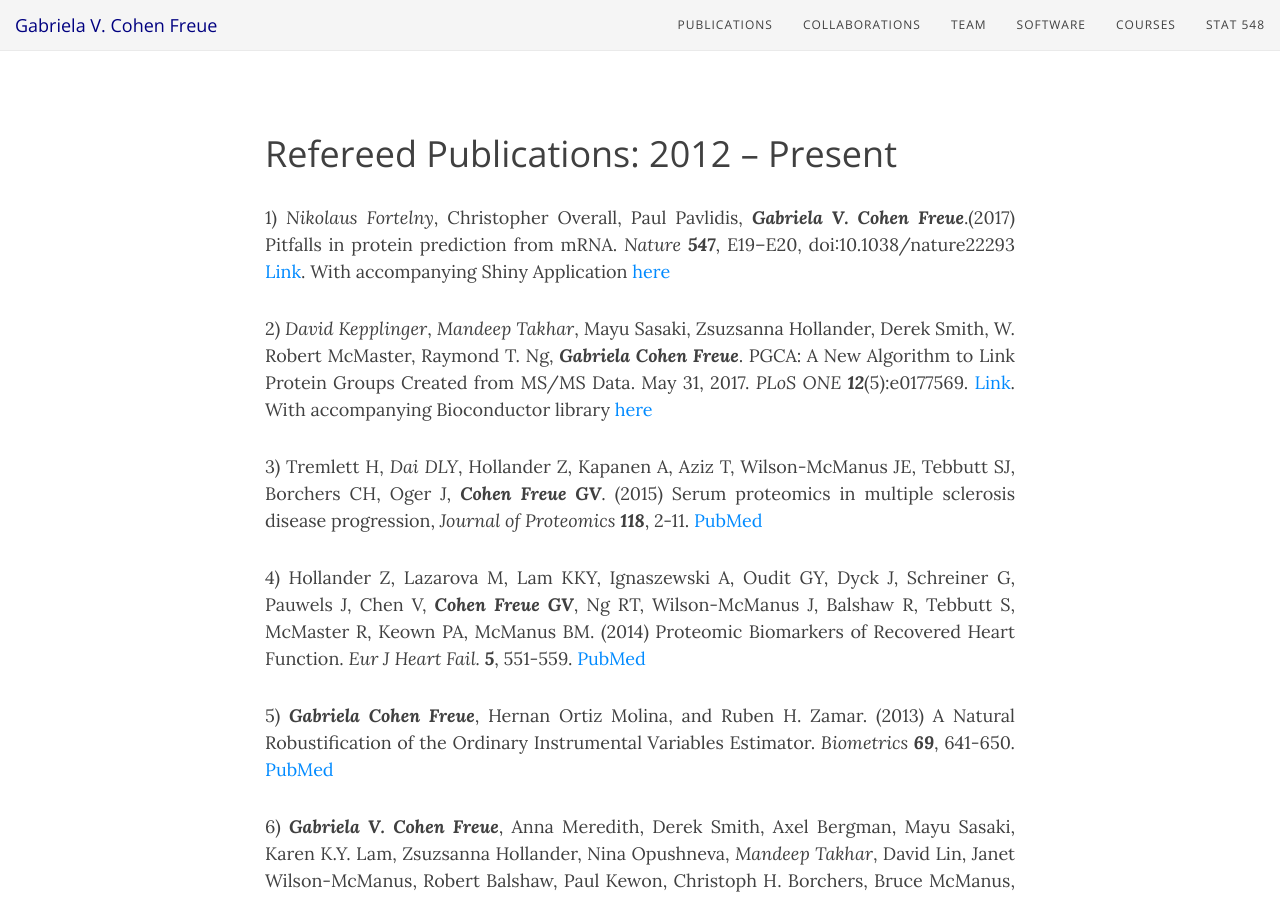
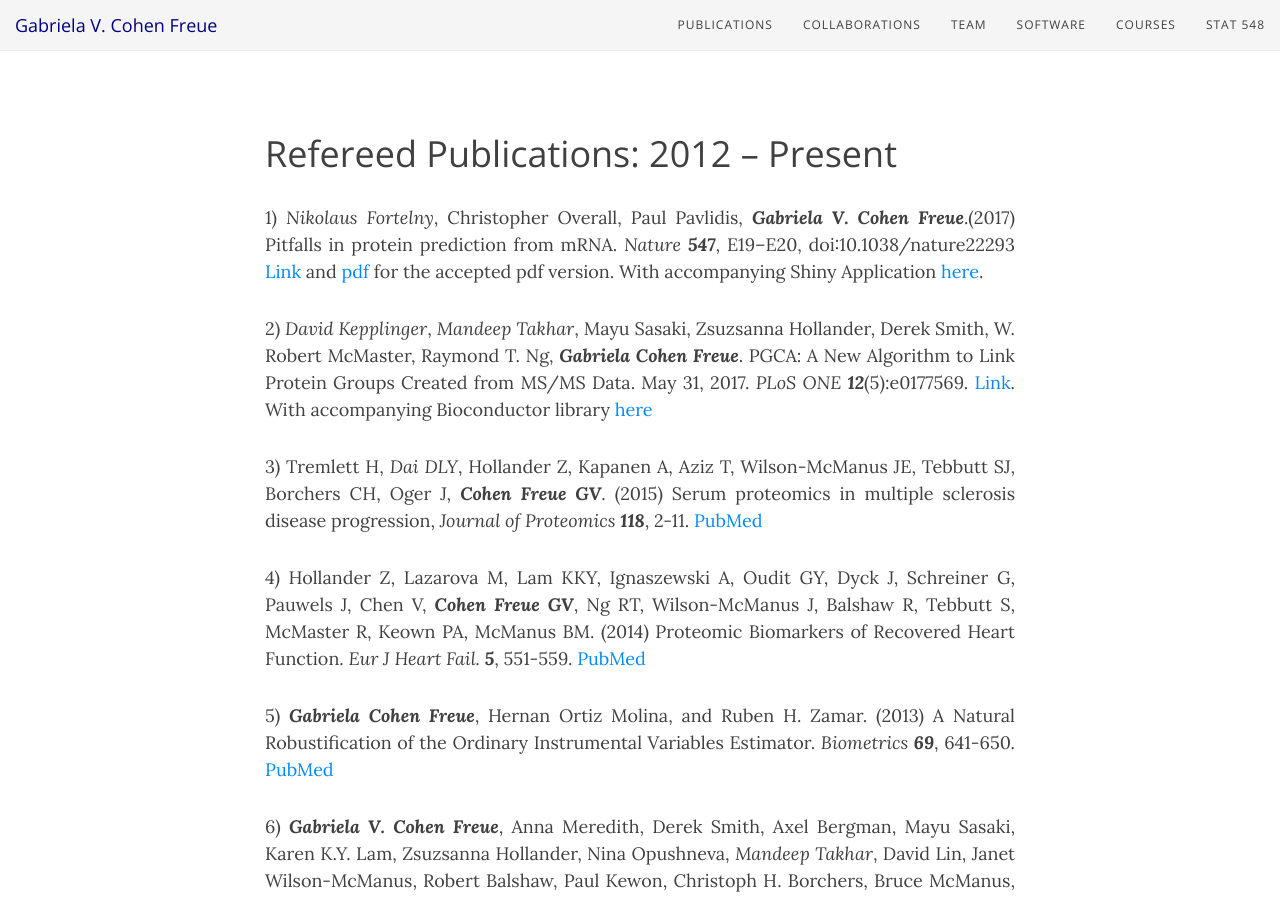
Before and after one commit to gcohenfr/gcohenfr.github.io, a Jekyll site: the page built from pub.md, in a window 1280 px wide and 900 px high, scrolled down 899 px. Built offline with Jekyll 4.4.1, drawn with Linux system fonts in a browser that asks for light colours; nearby versions of some CDN libraries.

Commit message:
add figure and pdf in pubs

```diff
--- a/pub.md
+++ b/pub.md
@@ -17,7 +17,7 @@ Daisuke Ennishi, Ali Bashashati, Saeed Saberi, Christoffer Hother, Anja Mottok,
 <br>
 # Refereed Publications: 2012 -- Present
 
-1) *Nikolaus Fortelny*, Christopher Overall, Paul Pavlidis, ***Gabriela V. Cohen Freue***.(2017) Pitfalls in protein prediction from mRNA. *Nature* ***547***, E19–E20, doi:10.1038/nature22293 [Link](http://rdcu.be/uvBy). With accompanying Shiny Application [here](https://dakep.shinyapps.io/central-dogma/)
+1) *Nikolaus Fortelny*, Christopher Overall, Paul Pavlidis, ***Gabriela V. Cohen Freue***.(2017) Pitfalls in protein prediction from mRNA. *Nature* ***547***, E19–E20, doi:10.1038/nature22293 [Link](http://rdcu.be/uvBy) and [pdf](https://gcohenfr.github.io/pdfs/Manuscript_Fortelny_2016-03-03740B.pdf) for the accepted pdf version. With accompanying Shiny Application [here](https://dakep.shinyapps.io/central-dogma/).
 
 2) *David Kepplinger*, *Mandeep Takhar*, Mayu Sasaki, Zsuzsanna Hollander, Derek Smith, W. Robert McMaster, Raymond T. Ng, ***Gabriela Cohen Freue***. PGCA: A New Algorithm to Link Protein Groups Created from MS/MS Data. May 31, 2017. *PLoS ONE* ***12***(5):e0177569. [Link](https://doi.org/10.1371/journal.pone.0177569). With accompanying Bioconductor library [here](https://bioconductor.org/packages/release/bioc/html/pgca.html)
 
```
Also changed, not shown: 1 other file.
